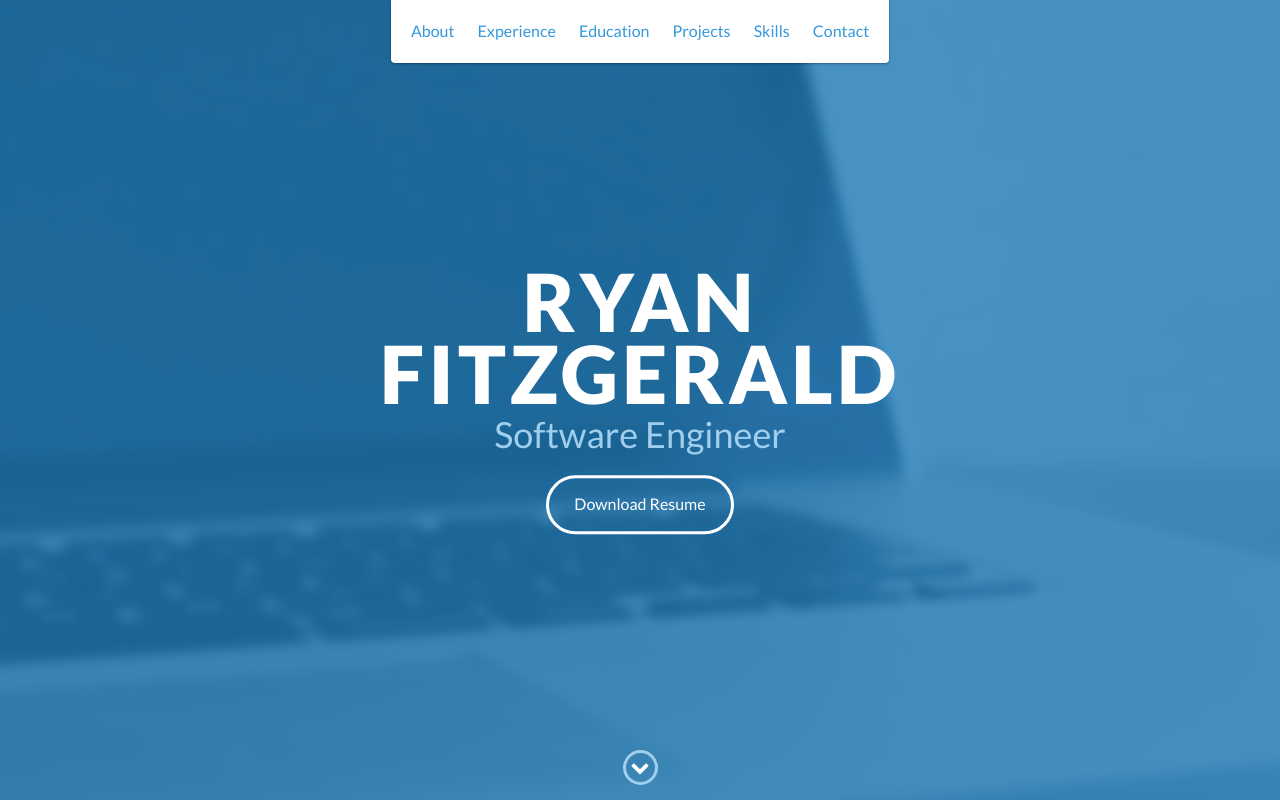
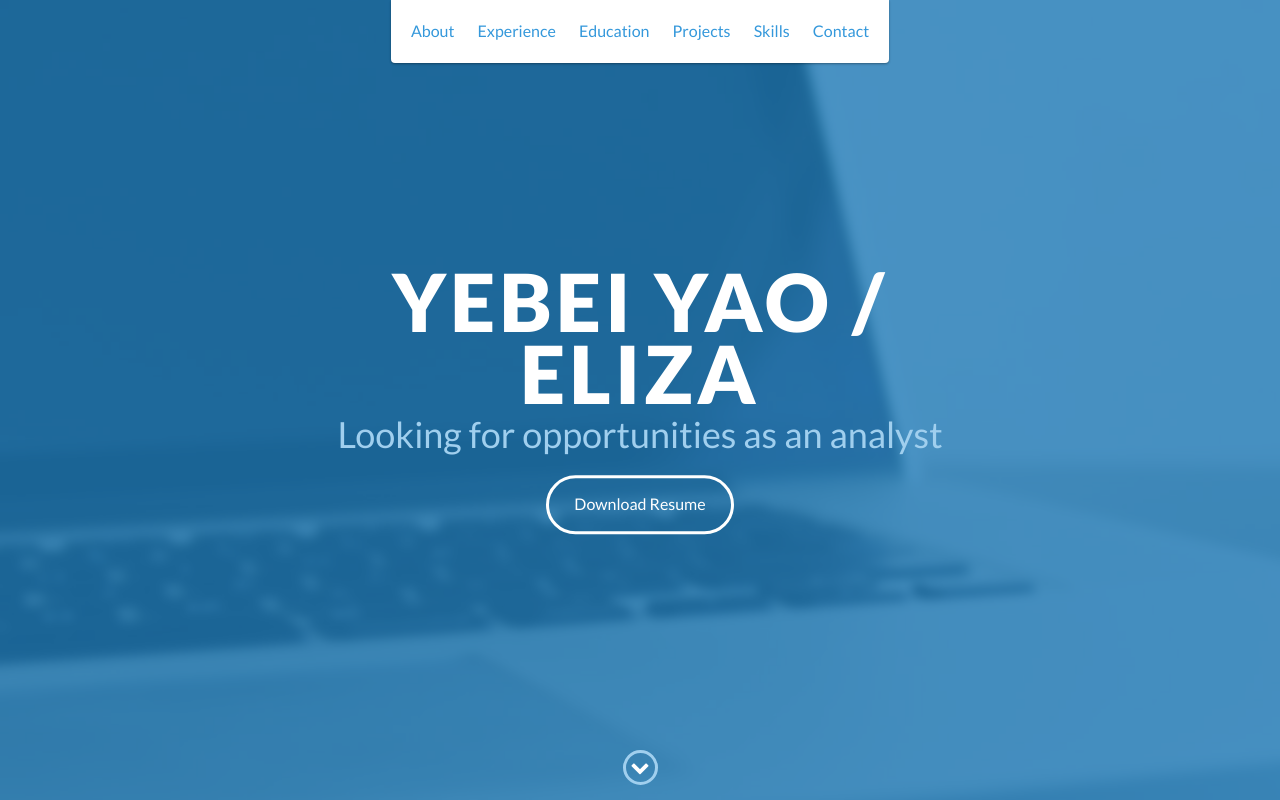
Before and after one commit to yyebei/portfoliotemplate, a website: page index.html in a window 1280 px wide. Shown: the top 800 px of the page. Drawn offline with nearby package versions, Linux system fonts and the light colour scheme.

Commit message:
Update index.html

```diff
--- a/index.html
+++ b/index.html
@@ -48,8 +48,8 @@
 
     <div id="lead">
         <div id="lead-content">
-            <h1>Ryan Fitzgerald</h1>
-            <h2>Software Engineer</h2>
+            <h1>Yebei Yao / Eliza</h1>
+            <h2>Looking for opportunities as an analyst</h2>
             <a href="#" class="btn-rounded-white">Download Resume</a>
         </div>
         <!-- End #lead-content -->
```
